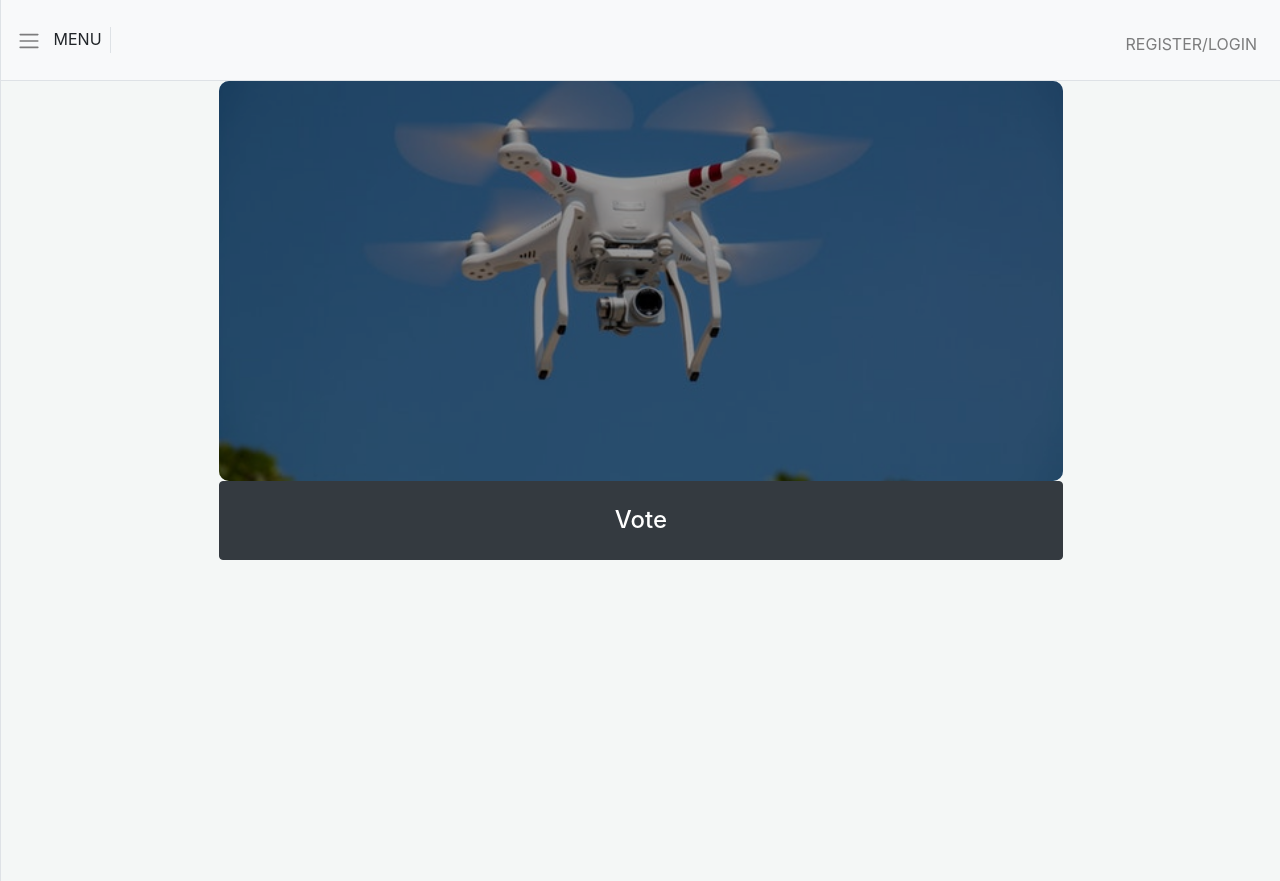
After one commit to Mutembeijoe/my_awwwards, a Django app: page /site/1 in a window 1280 px wide. The commit adds this page. Run offline with Django 3.2, Linux system fonts and the light colour scheme; data comes from the database, SQL or seed files in the repository; both versions use the stored data as it was after the commit; some libraries are stand-ins or nearby versions.

Commit message:
adds a site detail page and its styling

```diff
--- a/sites/urls.py
+++ b/sites/urls.py
@@ -1,6 +1,7 @@
 from django.urls import path
-from .views import SiteListView
+from .views import SiteListView, SiteDetailView
 
 urlpatterns = [
-    path('', SiteListView.as_view(), name='home')
+    path('', SiteListView.as_view(), name='home'),
+    path('site/<int:pk>', SiteDetailView.as_view(), name='site')
 ]
--- a/sites/views.py
+++ b/sites/views.py
@@ -1,5 +1,6 @@
 from django.shortcuts import render
 from django.views.generic.list import ListView
+from django.views.generic.detail import DetailView
 from .models import Site
 
 # Create your views here.
@@ -8,3 +9,8 @@ from .models import Site
 class SiteListView(ListView):
     model = Site
     template_name = 'home.html'
+
+
+class SiteDetailView(DetailView):
+    model = Site
+    template_name= 'site.html'
--- a/static/css/main.css
+++ b/static/css/main.css
@@ -23,4 +23,19 @@
     background-position: center;
     background-repeat: no-repeat;
 }
-.site_display_card_body{}
+.site_jumbo{
+    height:50vh;
+    border-radius:10px ;
+    background-repeat: no-repeat;
+    background-size: cover;
+    background-position: center;
+}
+.jumbo_opacity{
+    background-color:black ;
+    opacity: .4;
+    border-radius:10px ;
+}
+.site_page{
+    background-color:#F4F7F6;
+    height: 100vh;
+}
--- a/templates/base.html
+++ b/templates/base.html
@@ -25,7 +25,9 @@
                 <a href="#" class="list-group-item list-group-item-action bg-light">Shortcuts</a>
                 <a href="#" class="list-group-item list-group-item-action bg-light">Overview</a>
                 <a href="#" class="list-group-item list-group-item-action bg-light">Events</a>
+                {% if user.is_authenticated %}
                 <a href="{% url 'profile' user.id%}" class="list-group-item list-group-item-action bg-light">Profile</a>
+                {% endif%}
                 <a href="#" class="list-group-item list-group-item-action bg-light">Status</a>
             </div>
         </div>
@@ -36,7 +38,7 @@
 
             {% include 'navbar.html'%}
 
-            <div class="container-fluid">
+            <div class="container-fluid px-0">
                 {% block content%}
                 {% endblock content%}
             </div>
--- /dev/null
+++ b/templates/site.html
@@ -0,0 +1,18 @@
+{% extends 'base.html'%}
+{% block content %}
+<div class="site_page">
+    <div class="row">
+        <div class="col-md-8 mx-auto">
+            <div class="site_jumbo" style="background-image: url({{object.cover.url}});">
+                <div class="h-100 w-100 jumbo_opacity"></div>
+            </div>
+            <div class="btn btn-dark w-100 py-4">
+                <a href="" class="text-white h4">Vote</a>
+            </div>
+
+        </div>
+    </div>
+</div>
+
+
+{% endblock content %}
```
Also changed, not shown: templates/home.html (+8 -4 lines), db.sqlite3.
